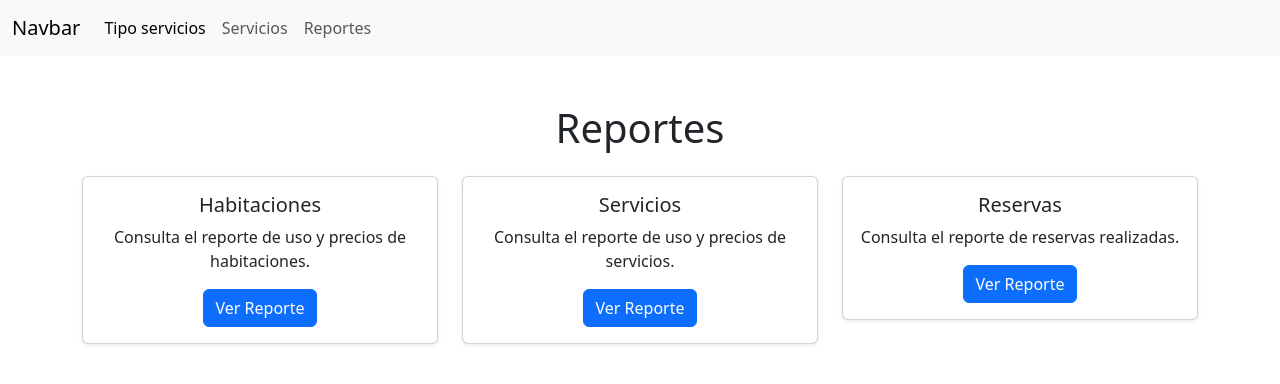
After one commit to bpobletem/veranum, a Django app: page /reportes/ in a window 1280 px wide. The commit adds this page. Shown: the top 384 px of the page. Run offline with Django 5.2, Linux system fonts and the light colour scheme.

Commit message:
reportes/habitacion/reservas/servicios

```diff
--- a/aplicacion/templates/aplicacion/base.html
+++ b/aplicacion/templates/aplicacion/base.html
@@ -18,13 +18,13 @@
         <div class="collapse navbar-collapse" id="navbarNavDropdown">
           <ul class="navbar-nav">
             <li class="nav-item">
-              <a class="nav-link active" aria-current="page" href="{% url "tipo_servicio_list" %}">Tipo servicios</a>
+              <a class="nav-link active" aria-current="page" href="{% url 'tipo_servicio_list' %}">Tipo servicios</a>
             </li>
             <li class="nav-item">
-              <a class="nav-link" href="{% url "lista_servicios" %}">Servicios</a>
+              <a class="nav-link" href="{% url 'lista_servicios' %}">Servicios</a>
             </li>
             <li class="nav-item">
-              <a class="nav-link" href="#">Reportes</a>
+              <a class="nav-link" href="{% url 'reportes' %}">Reportes</a>
             </li>
           </ul>
         </div>
--- /dev/null
+++ b/aplicacion/templates/aplicacion/reportes.html
@@ -0,0 +1,36 @@
+{% extends 'aplicacion/base.html' %}
+
+{% block content %}
+<div class="container my-5">
+    <h1 class="text-center mb-4">Reportes</h1>
+    <div class="row">
+        <div class="col-md-4">
+            <div class="card text-center shadow-sm">
+                <div class="card-body">
+                    <h5 class="card-title">Habitaciones</h5>
+                    <p class="card-text">Consulta el reporte de uso y precios de habitaciones.</p>
+                    <a href="{% url 'reporte_habitaciones' %}" class="btn btn-primary">Ver Reporte</a>
+                </div>
+            </div>
+        </div>
+        <div class="col-md-4">
+            <div class="card text-center shadow-sm">
+                <div class="card-body">
+                    <h5 class="card-title">Servicios</h5>
+                    <p class="card-text">Consulta el reporte de uso y precios de servicios.</p>
+                    <a href="{% url 'reporte_servicios' %}" class="btn btn-primary">Ver Reporte</a>
+                </div>
+            </div>
+        </div>
+        <div class="col-md-4">
+            <div class="card text-center shadow-sm">
+                <div class="card-body">
+                    <h5 class="card-title">Reservas</h5>
+                    <p class="card-text">Consulta el reporte de reservas realizadas.</p>
+                    <a href="{% url 'reporte_reservas' %}" class="btn btn-primary">Ver Reporte</a>
+                </div>
+            </div>
+        </div>
+    </div>
+</div>
+{% endblock %}
--- a/aplicacion/urls.py
+++ b/aplicacion/urls.py
@@ -1,13 +1,21 @@
 from django.urls import path, include
-from .views import tipo_servicio_list, tipo_servicio_create, tipo_servicio_update, tipo_servicio_delete, crear_servicio, lista_servicios, eliminar_servicio, editar_servicio
-
+from .views import (tipo_servicio_list, tipo_servicio_create, tipo_servicio_update, tipo_servicio_delete,
+                    crear_servicio, lista_servicios, eliminar_servicio, editar_servicio, reporte_habitaciones,
+                    reporte_servicios, reporte_reservas, reportes
+                    )
 urlpatterns = [
     path('', tipo_servicio_list, name='tipo_servicio_list'),
     path('nuevo/', tipo_servicio_create, name='tipo_servicio_create'),
     path('editar/<int:id>/', tipo_servicio_update, name='tipo_servicio_update'),
     path('eliminar/<int:id>/', tipo_servicio_delete, name='tipo_servicio_delete'),
     path('crear_servicio/', crear_servicio, name='crear_servicio'),
-    path('eliminar_servicio/<int:id>/', eliminar_servicio, name='eliminar_servicio'),
+    path('eliminar_servicio/<int:id>/',
+         eliminar_servicio, name='eliminar_servicio'),
     path('editar_servicio/<int:id>/', editar_servicio, name='editar_servicio'),
     path('lista_servicios/', lista_servicios, name='lista_servicios'),
+    path('reporte_habitaciones/', reporte_habitaciones,
+         name='reporte_habitaciones'),
+    path('reporte_servicios/', reporte_servicios, name='reporte_servicios'),
+    path('reporte_reservas/', reporte_reservas, name='reporte_reservas'),
+    path('reportes/', reportes, name='reportes'),
 ]
--- a/aplicacion/views.py
+++ b/aplicacion/views.py
@@ -1,10 +1,31 @@
 from django.shortcuts import render, get_object_or_404, redirect
-from .models import TipoServicio, Servicio
+from .models import TipoServicio, Servicio, Hotel, Habitacion, Servicio, Reserva
 from .forms import TipoServicioForm, ServicioForm
+
+
+def reportes(request):
+    return render(request, 'aplicacion/reportes.html')
+
+
+def reporte_habitaciones(request):
+    habitaciones = Habitacion.objects.all()
+    return render(request, 'aplicacion/reporte_habitaciones.html', {'habitaciones': habitaciones})
+
+
+def reporte_servicios(request):
+    servicios = Servicio.objects.all()
+    return render(request, 'aplicacion/reporte_servicios.html', {'servicios': servicios})
+
+
+def reporte_reservas(request):
+    reservas = Reserva.objects.all()
+    return render(request, 'aplicacion/reporte_reservas.html', {'reservas': reservas})
+
 
 def tipo_servicio_list(request):
     servicios = TipoServicio.objects.all()
     return render(request, 'aplicacion/tipo_servicio_list.html', {'servicios': servicios})
+
 
 def tipo_servicio_create(request):
     if request.method == 'POST':
@@ -15,6 +36,7 @@ def tipo_servicio_create(request):
     else:
         form = TipoServicioForm()
     return render(request, 'aplicacion/tipo_servicio_form.html', {'form': form})
+
 
 def tipo_servicio_update(request, id):
     servicio = get_object_or_404(TipoServicio, id=id)
@@ -27,12 +49,14 @@ def tipo_servicio_update(request, id):
         form = TipoServicioForm(instance=servicio)
     return render(request, 'aplicacion/tipo_servicio_form.html', {'form': form})
 
+
 def tipo_servicio_delete(request, id):
     servicio = get_object_or_404(TipoServicio, id=id)
     if request.method == 'POST':
         servicio.delete()
         return redirect('tipo_servicio_list')
     return render(request, 'aplicacion/tipo_servicio_confirm_delete.html', {'servicio': servicio})
+
 
 def crear_servicio(request):
     if request.method == "POST":
@@ -44,9 +68,11 @@ def crear_servicio(request):
         form = ServicioForm()
     return render(request, 'aplicacion/crear_servicio.html', {'form': form})
 
+
 def lista_servicios(request):
     servicios = Servicio.objects.all()
     return render(request, 'aplicacion/lista_servicios.html', {'servicios': servicios})
+
 
 def editar_servicio(request, id):
     servicio = get_object_or_404(Servicio, id=id)
@@ -59,6 +85,7 @@ def editar_servicio(request, id):
         form = ServicioForm(instance=servicio)
     return render(request, 'aplicacion/editar_servicio.html', {'form': form, 'servicio': servicio})
 
+
 def eliminar_servicio(request, id):
     servicio = get_object_or_404(Servicio, id=id)
     if request.method == "POST":
```
Also changed, not shown: aplicacion/admin.py (+15 -1 lines), aplicacion/models.py (+19 -7 lines), aplicacion/templates/aplicacion/reporte_habitaciones.html (added, +27 -0 lines), aplicacion/templates/aplicacion/reporte_reservas.html (added, +25 -0 lines), aplicacion/templates/aplicacion/reporte_servicios.html (added, +25 -0 lines).
